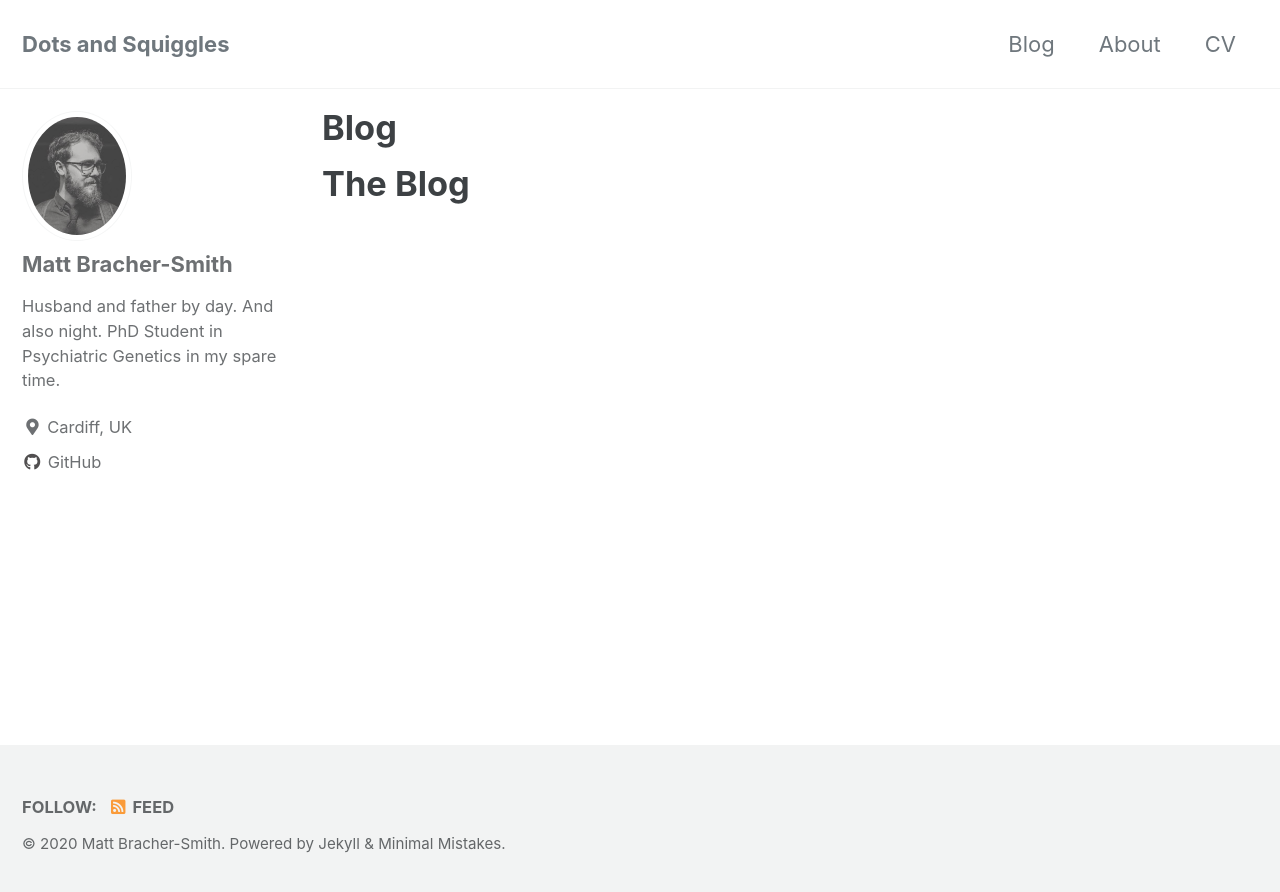
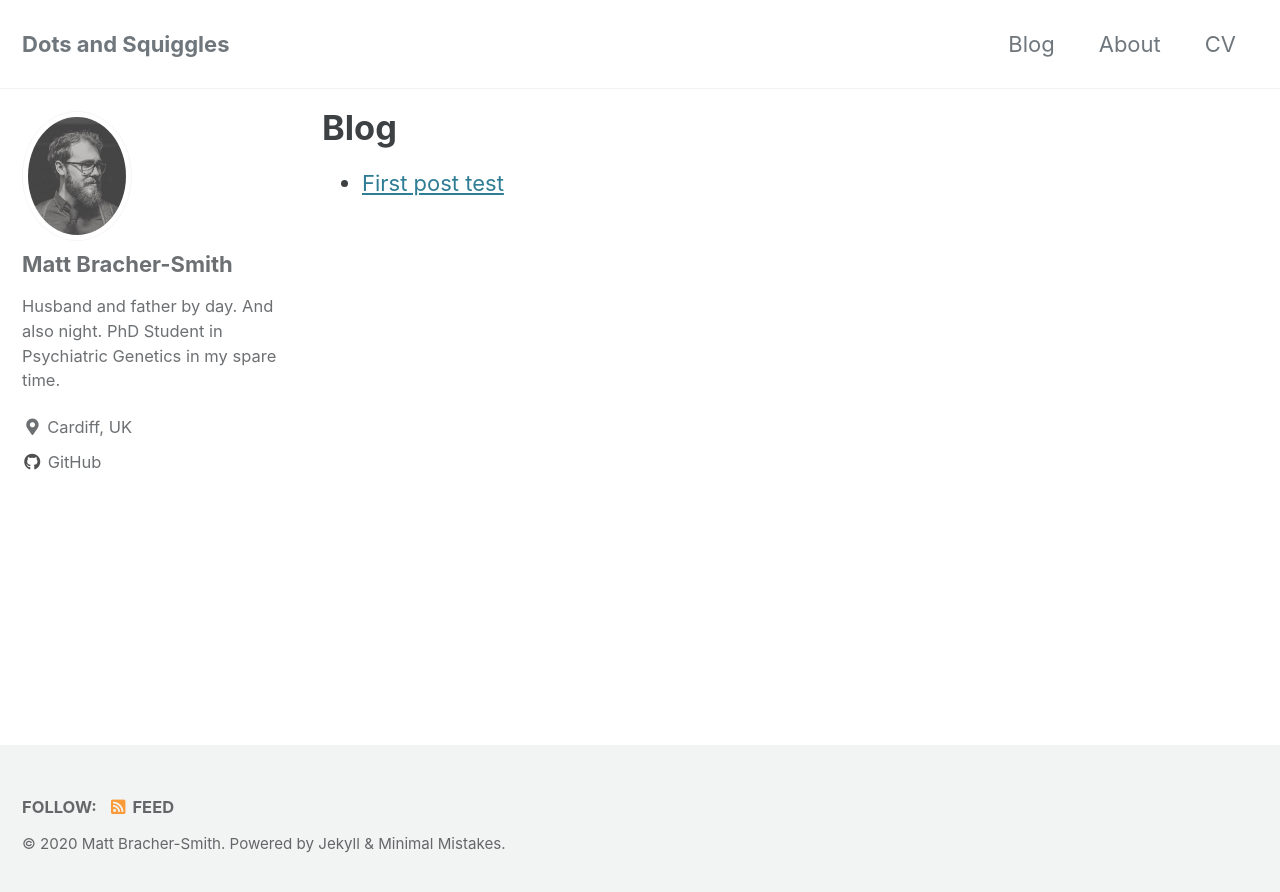
Before and after one commit to seafloor/seafloor.github.io, a Jekyll site: the page built from _pages/blog.md, in a window 1280 px wide. Shown: the top 892 px of the page. Built offline with Jekyll 4.4.1, drawn with Linux system fonts in a browser that asks for light colours; cached includes are drawn as plain includes.

Commit message:
updated blog index

```diff
--- a/_pages/blog.md
+++ b/_pages/blog.md
@@ -6,4 +6,10 @@
 comments: false
 ---
 
-# The Blog
+<ul>
+  {% for post in site.posts %}
+    <li>
+      <a href="{{ post.url }}">{{ post.title }}</a>
+    </li>
+  {% endfor %}
+</ul>
```
Also changed, not shown: _pages/about.md (+0 -2 lines).
